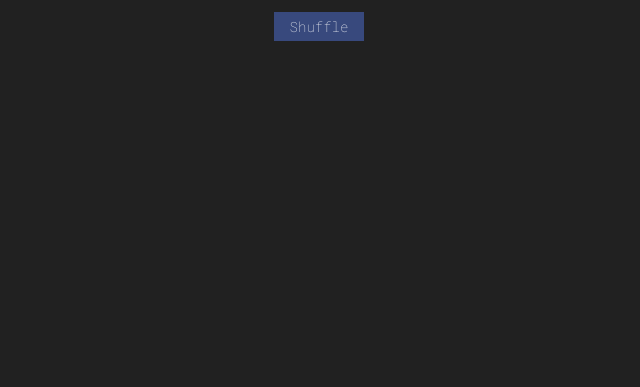
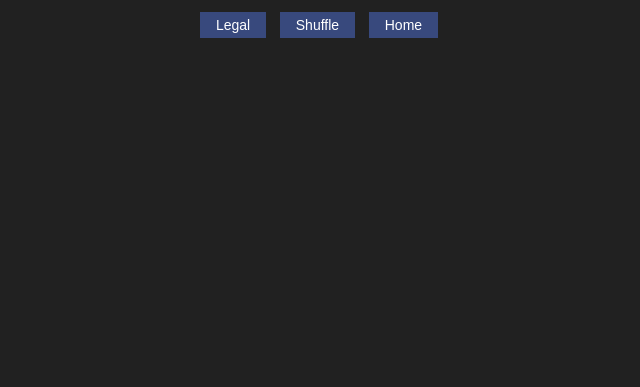
Before and after one commit to wise-quotes/wise-quotes.github.io, a plain HTML site: page sayings/sayings=6.html in a window 1280 px wide. Shown: the top 387 px of the page, without its empty margins (321-961 px from the left). Drawn offline with Linux system fonts and the light colour scheme.

Commit message:
Update sayings=6.html

```diff
--- a/sayings/sayings=6.html
+++ b/sayings/sayings=6.html
@@ -78,12 +78,24 @@
 
 </head>
 <body>
+
+<!-- Buttons start -->
 <div class="em">
-<p><em><botton class="button" onclick="randomSite();">Shuffle</button></p></em>
+<p><em><button class="button" onclick="legal();">Legal</button></em>
+<em><button class="button" onclick="randomSite();">Shuffle</button></em>
+<em><button class="button" onclick="home();">Home</button></p></em>
 </div>
 <div class="container">
   <div class="text"></div>
 </div>
+<script>
+function legal() {
+  location.replace("https://wise-quotes.github.io/legal.html")
+}
+function home() {
+  location.replace("https://wise-quotes.github.io/home.html")
+}
+</script>
 <script>
     var sites = [
         './sayings=1.html',
@@ -91,6 +103,7 @@
         './sayings=3.html',
         './sayings=4.html',
         './sayings=5.html',
+        './sayings=6.html',
         './sayings=7.html',
         './sayings=8.html',
     ];
@@ -100,6 +113,8 @@
         location.href = sites[i];
     }
 </script>
+<!-- Buttons end -->
+
   <script>
   class TextScramble {
 	  constructor(el) {
```
